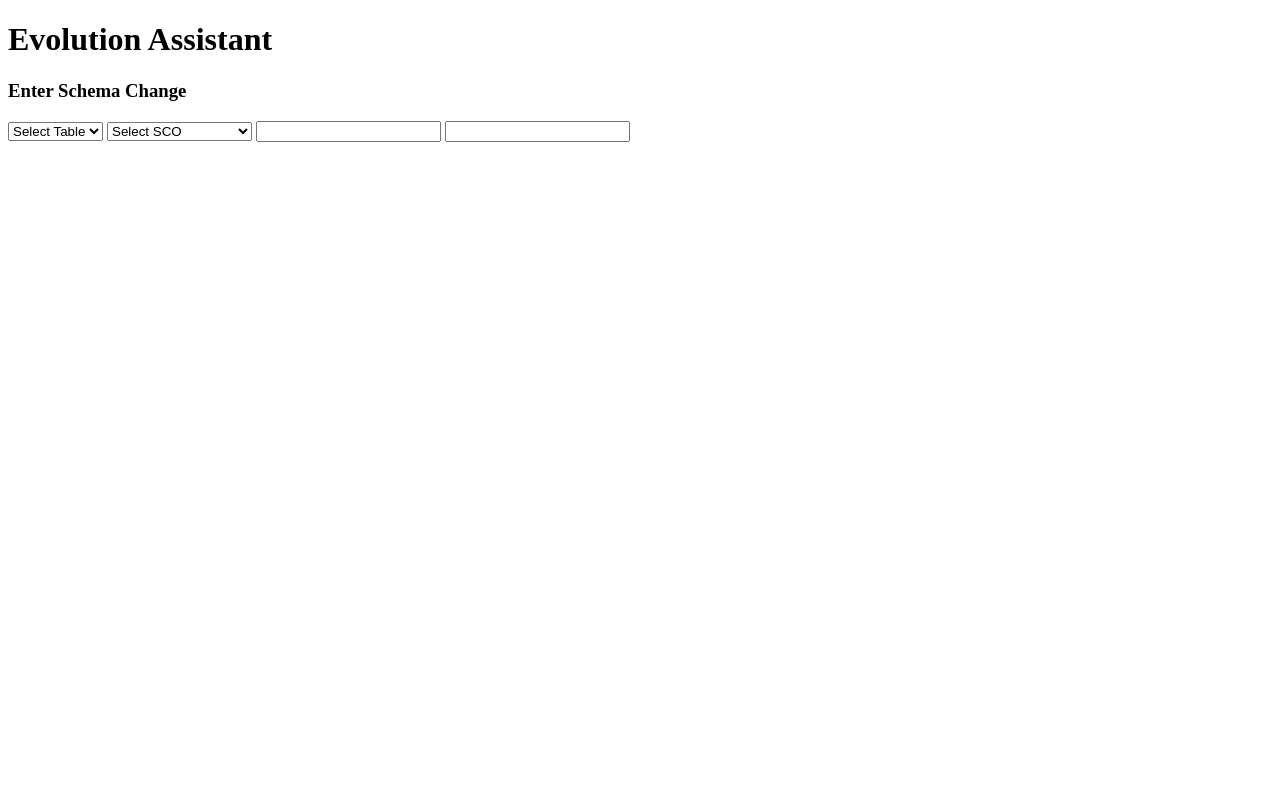
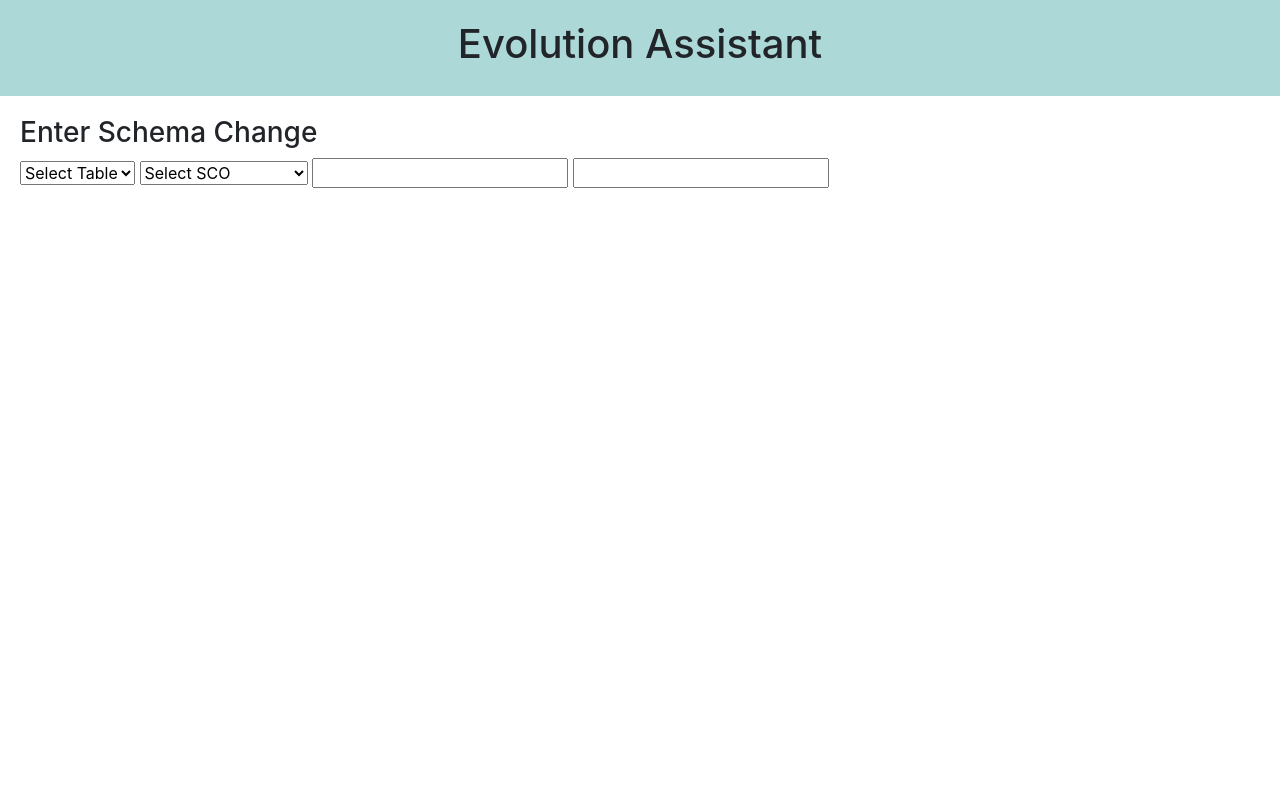
Before and after one commit to rweinberger/evolution-assistant, a Flask app: page / in a window 1280 px wide. Run offline with Flask 2, Linux system fonts and the light colour scheme; some libraries are stand-ins or nearby versions.

Commit message:
Add basic styling, static dir

```diff
--- /dev/null
+++ b/static/style.css
@@ -0,0 +1,15 @@
+html, body {
+    height: 100%;
+    width: 100%;
+    margin: 0px;
+}
+
+#header {
+    background-color: #acd8d7;
+    text-align: center;
+    padding: 20px;
+}
+
+#content {
+    padding: 20px;
+}
--- a/templates/base.html
+++ b/templates/base.html
@@ -2,11 +2,20 @@
 <html lang="en" dir="ltr">
   <head>
     <meta charset="utf-8">
+    <script src="https://code.jquery.com/jquery-3.3.1.slim.min.js" integrity="sha384-q8i/X+965DzO0rT7abK41JStQIAqVgRVzpbzo5smXKp4YfRvH+8abtTE1Pi6jizo" crossorigin="anonymous"></script>
+    <script src="https://cdnjs.cloudflare.com/ajax/libs/popper.js/1.14.3/umd/popper.min.js" integrity="sha384-ZMP7rVo3mIykV+2+9J3UJ46jBk0WLaUAdn689aCwoqbBJiSnjAK/l8WvCWPIPm49" crossorigin="anonymous"></script>
+    <link rel="stylesheet" href="https://stackpath.bootstrapcdn.com/bootstrap/4.1.3/css/bootstrap.min.css" integrity="sha384-MCw98/SFnGE8fJT3GXwEOngsV7Zt27NXFoaoApmYm81iuXoPkFOJwJ8ERdknLPMO" crossorigin="anonymous">
+    <script src="https://stackpath.bootstrapcdn.com/bootstrap/4.1.3/js/bootstrap.min.js" integrity="sha384-ChfqqxuZUCnJSK3+MXmPNIyE6ZbWh2IMqE241rYiqJxyMiZ6OW/JmZQ5stwEULTy" crossorigin="anonymous"></script>
+    <link rel="stylesheet" href="{{ url_for('static', filename='style.css') }}">
     <title>Evolution Assistant</title>
   </head>
-  <h1>Evolution Assistant</h1>
   <body>
+    <div id='header'>
+        <h1>Evolution Assistant</h1>
+    </div>
+    <div id='content'>
       {% block content %}
       {% endblock %}
+    </div>
   </body>
 </html>
```
Also changed, not shown: templates/index.html (+4 -4 lines).
